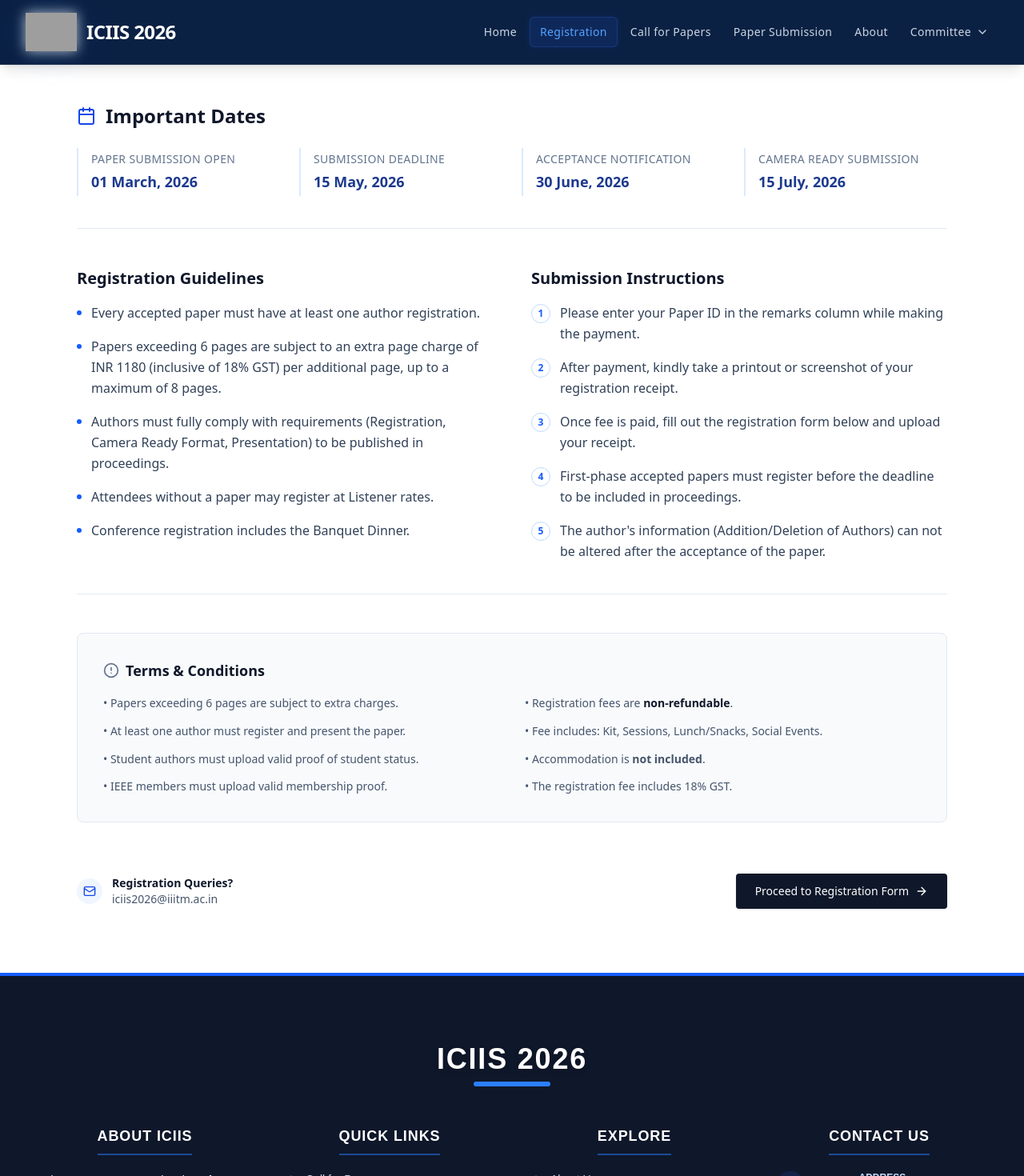
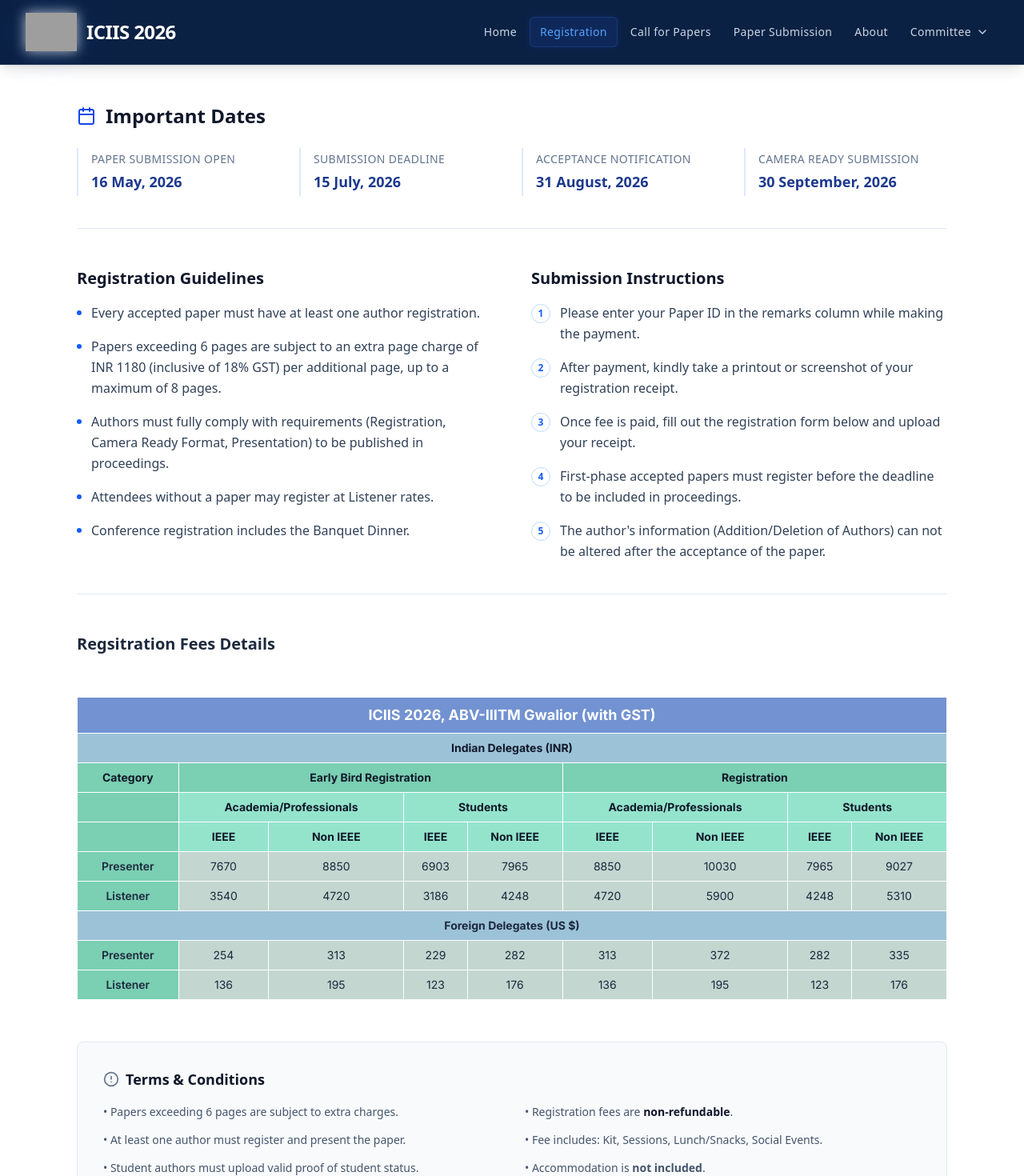
Before and after one commit to Utkarsh-sharma47/ICIIS-2026, a React (Vite) app: page /registration in a window 1280 px wide. Shown: the top 1470 px of the page at 80% size. Built offline with nearby package versions, Linux system fonts and the light colour scheme; grey boxes are pictures that could not be loaded.

Commit message:
fix: update registration fees details and timeline events

```diff
--- a/src/components/RegistrationFees.jsx
+++ b/src/components/RegistrationFees.jsx
@@ -1,73 +1,88 @@
-import React from 'react';
-
 const RegistrationFees = () => {
   return (
-    <div className="font-sans antialiased py-8 px-4 w-full flex justify-center">
-      <div className="w-full max-w-5xl overflow-x-auto shadow-xl rounded-lg bg-white">
-
-        {/* Header Section */}
-        <div className="bg-[#1e3a8a] text-white text-center py-5 rounded-t-lg">
-          <h2 className="text-2xl md:text-3xl font-bold tracking-wide">Registration Fees Details</h2>
-        </div>
-
-        <table className="w-full text-sm md:text-base text-center border-collapse">
-          <thead>
-            {/* Column Headers */}
-            <tr className="bg-slate-50 text-slate-800 font-bold uppercase tracking-wider text-xs md:text-sm border-b-2 border-slate-200">
-              <th className="p-5 w-1/3">Category</th>
-              <th className="p-5 w-1/3 border-l border-slate-200">Early Bird</th>
-              <th className="p-5 w-1/3 border-l border-slate-200">Regular</th>
+    <div className="inter overflow-x-auto py-1">
+      <table className="w-full text-sm text-center border border-gray-300">
+        <thead className="text-gray-900">
+          <tr className="bg-[#7292D1] text-white">
+            <th colSpan={10} className="text-lg p-2 border border-white">ICIIS 2026, ABV-IIITM Gwalior (with GST)</th>
+          </tr>
+          <tr className="bg-[#9CC2D8]">
+            <th colSpan={10} className="p-2 border border-white">Indian Delegates (INR)</th>
+          </tr>
+          <tr className="bg-[#7BCFB3]">
+            <th className="p-2 border border-white">Category</th>
+            <th colSpan={4} className="border border-white">Early Bird Registration</th>
+            <th colSpan={4} className="border border-white">Registration</th>
+          </tr>
+          <tr className="bg-[#94E4CC]">
+            <th className="p-2 border border-white bg-[#7BCFB3]"></th>
+            <th colSpan={2} className="p-2 border border-white">Academia/Professionals</th>
+            <th colSpan={2} className="p-2 border border-white">Students</th>
+            <th colSpan={2} className="p-2 border border-white">Academia/Professionals</th>
+            <th colSpan={2} className="p-2 border border-white">Students</th>
+          </tr>
+          <tr className="bg-[#94E4CC]">
+            <th className="p-2 border border-white bg-[#7BCFB3]"></th>
+            <th className="p-2 border border-white">IEEE</th>
+            <th className="p-2 border border-white">Non IEEE</th>
+            <th className="p-2 border border-white">IEEE</th>
+            <th className="p-2 border border-white">Non IEEE</th>
+            <th className="p-2 border border-white">IEEE</th>
+            <th className="p-2 border border-white">Non IEEE</th>
+            <th className="p-2 border border-white">IEEE</th>
+            <th className="p-2 border border-white">Non IEEE</th>
           </tr>
         </thead>
-
-          <tbody className="text-gray-700 font-medium">
-            {/* Row 1: IEEE Member */}
-            <tr className="hover:bg-blue-50 transition-colors border-b border-gray-100">
-              <td className="p-5 text-left pl-8 font-bold text-slate-800">
-                IEEE Member
-              </td>
-              <td className="p-5 border-l border-gray-100">₹ 1,200</td>
-              <td className="p-5 border-l border-gray-100">₹ 1,500</td>
+        <tbody>
+          <tr className="bg-[#C3D6D0]">
+            <td className="p-2 border border-white bg-[#7BCFB3] font-semibold">Presenter</td>
+            <td className="p-2 border border-white">7670</td>
+            <td className="p-2 border border-white">8850</td>
+            <td className="p-2 border border-white">6903</td>
+            <td className="p-2 border border-white">7965</td>
+            <td className="p-2 border border-white">8850</td>
+            <td className="p-2 border border-white">10030</td>
+            <td className="p-2 border border-white">7965</td>
+            <td className="p-2 border border-white">9027</td>
           </tr>
-
-            {/* Row 2: Non-Member */}
-            <tr className="hover:bg-blue-50 transition-colors border-b border-gray-100">
-              <td className="p-5 text-left pl-8 font-bold text-slate-800">
-                Non-Member
-              </td>
-              <td className="p-5 border-l border-gray-100">₹ 1,500</td>
-              <td className="p-5 border-l border-gray-100">₹ 1,800</td>
+          <tr className="bg-[#C3D6D0]">
+            <td className="p-2 border border-white bg-[#7BCFB3] font-semibold">Listener</td>
+            <td className="p-2 border border-white">3540</td>
+            <td className="p-2 border border-white">4720</td>
+            <td className="p-2 border border-white">3186</td>
+            <td className="p-2 border border-white">4248</td>
+            <td className="p-2 border border-white">4720</td>
+            <td className="p-2 border border-white">5900</td>
+            <td className="p-2 border border-white">4248</td>
+            <td className="p-2 border border-white">5310</td>
           </tr>
-
-            {/* Row 3: Student (IEEE) */}
-            <tr className="hover:bg-blue-50 transition-colors border-b border-gray-100">
-              <td className="p-5 text-left pl-8 font-bold text-slate-800">
-                Student (IEEE)
-              </td>
-              <td className="p-5 border-l border-gray-100">₹ 600</td>
-              <td className="p-5 border-l border-gray-100">₹ 800</td>
+          <tr className="bg-[#9CC2D8]">
+            <th colSpan={10} className="p-2 border border-white">Foreign Delegates (US $)</th>
           </tr>
-
-            {/* Row 4: Student (Non-IEEE) */}
-            <tr className="hover:bg-blue-50 transition-colors border-b border-gray-100">
-              <td className="p-5 text-left pl-8 font-bold text-slate-800">
-                Student (Non-IEEE)
-              </td>
-              <td className="p-5 border-l border-gray-100">₹ 800</td>
-              <td className="p-5 border-l border-gray-100">₹ 1,000</td>
+          <tr className="bg-[#C3D6D0]">
+            <td className="p-2 border border-white bg-[#7BCFB3] font-semibold">Presenter</td>
+            <td className="p-2 border border-white" colSpan={1}>254</td>
+            <td className="p-2 border border-white" colSpan={1}>313</td>
+            <td className="p-2 border border-white" colSpan={1}>229</td>
+            <td className="p-2 border border-white" colSpan={1}>282</td>
+            <td className="p-2 border border-white" colSpan={1}>313</td>
+            <td className="p-2 border border-white" colSpan={1}>372</td>
+            <td className="p-2 border border-white" colSpan={1}>282</td>
+            <td className="p-2 border border-white" colSpan={1}>335</td>
           </tr>
-
-            {/* Row 5: Industry Delegate */}
-            <tr className="hover:bg-blue-50 transition-colors border-b border-gray-100">
-              <td className="p-5 text-left pl-8 font-bold text-slate-800">
-                Industry Delegate
-              </td>
-              <td className="p-5 border-l border-gray-100">₹ 1,800</td>
-              <td className="p-5 border-l border-gray-100">₹ 2,000</td>
+          <tr className="bg-[#C3D6D0]">
+            <td className="p-2 border border-white bg-[#7BCFB3] font-semibold">Listener</td>
+            <td className="p-2 border border-white" colSpan={1}>136</td>
+            <td className="p-2 border border-white" colSpan={1}>195</td>
+            <td className="p-2 border border-white" colSpan={1}>123</td>
+            <td className="p-2 border border-white" colSpan={1}>176</td>
+            <td className="p-2 border border-white" colSpan={1}>136</td>
+            <td className="p-2 border border-white" colSpan={1}>195</td>
+            <td className="p-2 border border-white" colSpan={1}>123</td>
+            <td className="p-2 border border-white" colSpan={1}>176</td>
           </tr>
         </tbody>
       </table>
-      </div>
     </div>
   );
 };
--- a/src/components/Timeline.jsx
+++ b/src/components/Timeline.jsx
@@ -3,13 +3,12 @@ import {StepForward} from "lucide-react"
 const TimeLine = () => {
     const FirstPhaseEvents = [
         {
-            newDate: "01 March, 2026",
+            oldDate: "01 March, 2026",
             label: "Paper Submission Open",
-            done: false,
         },
         {
-            oldDate: "30 April, 2026",
-            newDate: "15 May, 2026",
+            // oldDate: "30 April, 2026",
+            oldDate: "15 May, 2026",
             label: "Paper Submission Deadline",
             done: false,
         },
@@ -31,35 +30,27 @@ const TimeLine = () => {
 
     ];
 
-    // const SecondPhaseEvents = [
-    //     {
-    //         oldDate: "07 June, 2025",
-    //         label: "Paper Submission Open",
-    //     },
-    //     {
-    //         // oldDate: "07 July, 2025",
-    //         // oldDate: "20 July, 2025",
-    //         oldDate: "01 August, 2025",
-    //         label: "Paper Submission Deadline",
-    //     },
-    //     {
-    //         oldDate: "31 August, 2025",
-    //         label: "Acceptance Notification",
-    //     },
-    //     {
-    //         oldDate: "15 September, 2025",
-    //         label: "Early Bird Registration Deadline",
-    //     },
-    //     {
-    //         oldDate: "30 September , 2025",
-    //         label: "Camera Ready Submission",
-    //     },
-    //     {
-    //         oldDate: "19-20 December, 2025",
-    //         label: "Conference Dates",
-    //         done: false,
-    //     }
-    // ];
+    const SecondPhaseEvents = [
+        {
+            // oldDate: "07 June, 2025",
+            newDate: "16 May, 2026",
+            label: "Paper Submission Open",
+        },
+        {
+            // oldDate: "07 July, 2025",
+            // oldDate: "20 July, 2025",
+            newDate: "15 July, 2026",
+            label: "Paper Submission Deadline",
+        },
+        {
+            newDate: "31 August, 2026",
+            label: "Acceptance Notification",
+        },
+        {
+            newDate: "30 September, 2026",
+            label: "Camera Ready Submission",
+        },
+    ];
 
     // const ThirdPhaseEvents = [
     //     {
@@ -123,7 +114,7 @@ const TimeLine = () => {
                 ))} */}
 
 
-                {/* <div className="pl-5 mb-4 relative">
+                <div className="pl-5 mb-4 relative">
                     <div className="absolute h-11 left-[14px] text-[#0054B0] transform -translate-x-full">
                         <svg xmlns="http://www.w3.org/2000/svg" viewBox="0 0 48 80" className="w-full h-full">
                         <path
@@ -148,7 +139,7 @@ const TimeLine = () => {
                         <p className="text-[#0054B0] font-bold">{event.newDate}</p>
                         <p className="font-bold">{event.label}</p>
                     </div>
-                ))} */}
+                ))}
 
 
                 <div className="pl-5 mb-4 relative">
@@ -163,7 +154,7 @@ const TimeLine = () => {
                         />
                         </svg>
                     </div>
-                    <p className="text-lg font-bold">Important Dates</p>
+                    <p className="text-lg font-bold">First Phase</p>
                 </div>
                 {FirstPhaseEvents.map((event, index) => (
                     <div key={index} className="text-sm mb-8 pl-5 relative">
--- a/src/pages/AdvisoryCommittee.jsx
+++ b/src/pages/AdvisoryCommittee.jsx
@@ -8,7 +8,7 @@ const advisoryCommitteeData = [
   { name: "Prof. A. Elayaperumal", dsgn: "Director, NIT Nagaland, India", link: "https://www.nitnagaland.ac.in/index.php/directordesk/directorprofile", src: "https://www.nitnagaland.ac.in/templates/g5_helium/images/testimonials/DIRECTOR/Director_ElayaPerumal.jpeg" },
   { name: "Prof. Sunil Kumar", dsgn: "San Diego State University, USA", link: "https://electrical.sdsu.edu/people/sunil-kumar", src: "https://electrical.sdsu.edu/_resources/images/headshots/sunil-kumar.jpg" },
   { name: "Prof. Humaira Nisar", dsgn: "Universiti Tunku Abdul Rahman, Malaysia", link: "https://www2.utar.edu.my/cv/index.jsp?cv=humaira&reqPageId=aboutMe", src: "https://www2.utar.edu.my/getPic.jsp?fkey=E10011" },
-  { name: "Prof. B. K. Kanaujia", dsgn: "Dr B R Ambedkar NIT Jalandhar, India", link: "https://departments.nitj.ac.in/dept/ece/Faculty/6430446f38bff038a7808ab6", src: "https://nitj.ac.in/files/1715231314602-Director1.jpg" },
+  { name: "Prof. B. K. Kanaujia", dsgn: "Director, Dr B R Ambedkar NIT Jalandhar, India", link: "https://departments.nitj.ac.in/dept/ece/Faculty/6430446f38bff038a7808ab6", src: "https://nitj.ac.in/files/1715231314602-Director1.jpg" },
   { name: "Prof. M. C. Govil", dsgn: "Director, NIT Sikkim, India", link: "https://nitsikkim.ac.in/institute/administration/director.php", src: "https://nitsikkim.ac.in/institute/assets/images/directorImage/mahesh.png" },
   { name: "Prof. Ciro R. Rodriguez", dsgn: "Universidad Nacional Mayor de San Marcos, Peru", link: "https://scholar.google.com/citations?user=mcbgk1wAAAAJ&hl=es", src: "https://encrypted-tbn0.gstatic.com/images?q=tbn:ANd9GcRc0YNR-YMf3y-L9mLaGYFg6aM888NxgLTLVA&s" },
   { name: "Prof. Dharmendra Singh", dsgn: "Director, IIIT Vadodara, India", link: "https://iiitvadodara.ac.in/director.php", src: "https://iiitvadodara.ac.in/assets/images/pds.png" },
--- a/src/pages/Registration.jsx
+++ b/src/pages/Registration.jsx
@@ -1,5 +1,6 @@
 import { Footer, Navbar } from "../components/index.js"
 import { Calendar, AlertCircle, Mail, ArrowRight } from 'lucide-react';
+import RegistrationFees from '../components/RegistrationFees.jsx';
 
 function Registration() {
   return (
@@ -17,10 +18,10 @@ function Registration() {
             </div>
             <div className="grid grid-cols-1 md:grid-cols-2 lg:grid-cols-4 gap-6">
                 {[
-                    { label: "Paper Submission Open", date: "01 March, 2026" },
-                    { label: "Submission Deadline", date: "15 May, 2026" },
-                    { label: "Acceptance Notification", date: "30 June, 2026" },
-                    { label: "Camera Ready Submission", date: "15 July, 2026" }
+                    { label: "Paper Submission Open", date: "16 May, 2026" },
+                    { label: "Submission Deadline", date: "15 July, 2026" },
+                    { label: "Acceptance Notification", date: "31 August, 2026" },
+                    { label: "Camera Ready Submission", date: "30 September, 2026" }
                 ].map((item, index) => (
                     <div key={index} className="border-l-2 border-blue-100 pl-4 py-1 hover:border-blue-500 transition-colors duration-300">
                         <p className="text-sm text-slate-500 font-medium uppercase tracking-wide">{item.label}</p>
@@ -89,6 +90,9 @@ function Registration() {
             </div>
         </div>
 
+        <h3 className="text-xl font-bold">Regsitration Fees Details</h3>
+        <RegistrationFees/>
+
         {/* Section 3: Terms - Compact & Clean */}
         <div className="bg-slate-50 p-6 md:p-8 rounded-lg border border-slate-200">
             <h3 className="text-lg font-bold text-[#0f172a] mb-4 flex items-center gap-2">
```
Lines whose indentation alone changed are shown as unchanged.
